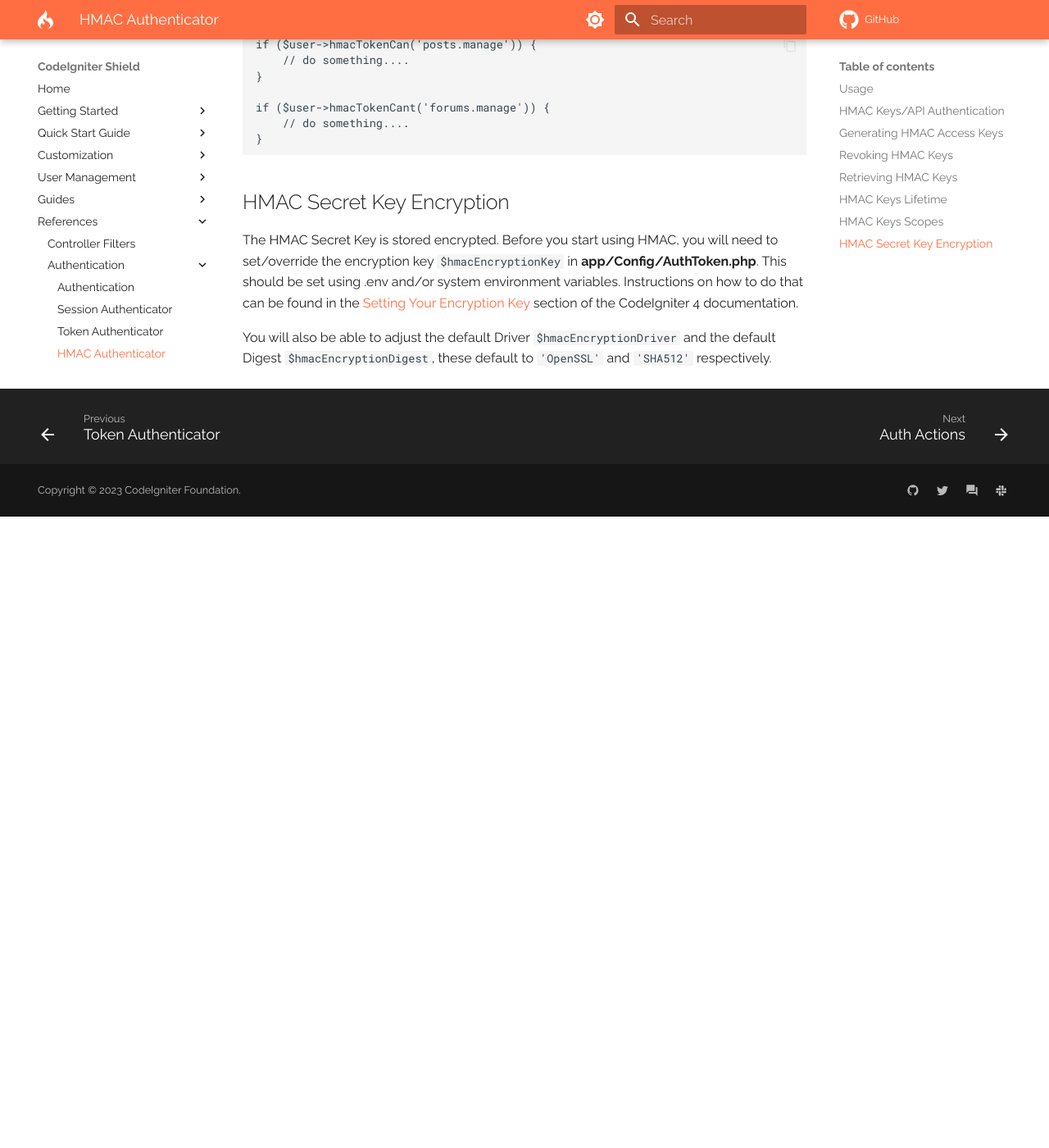
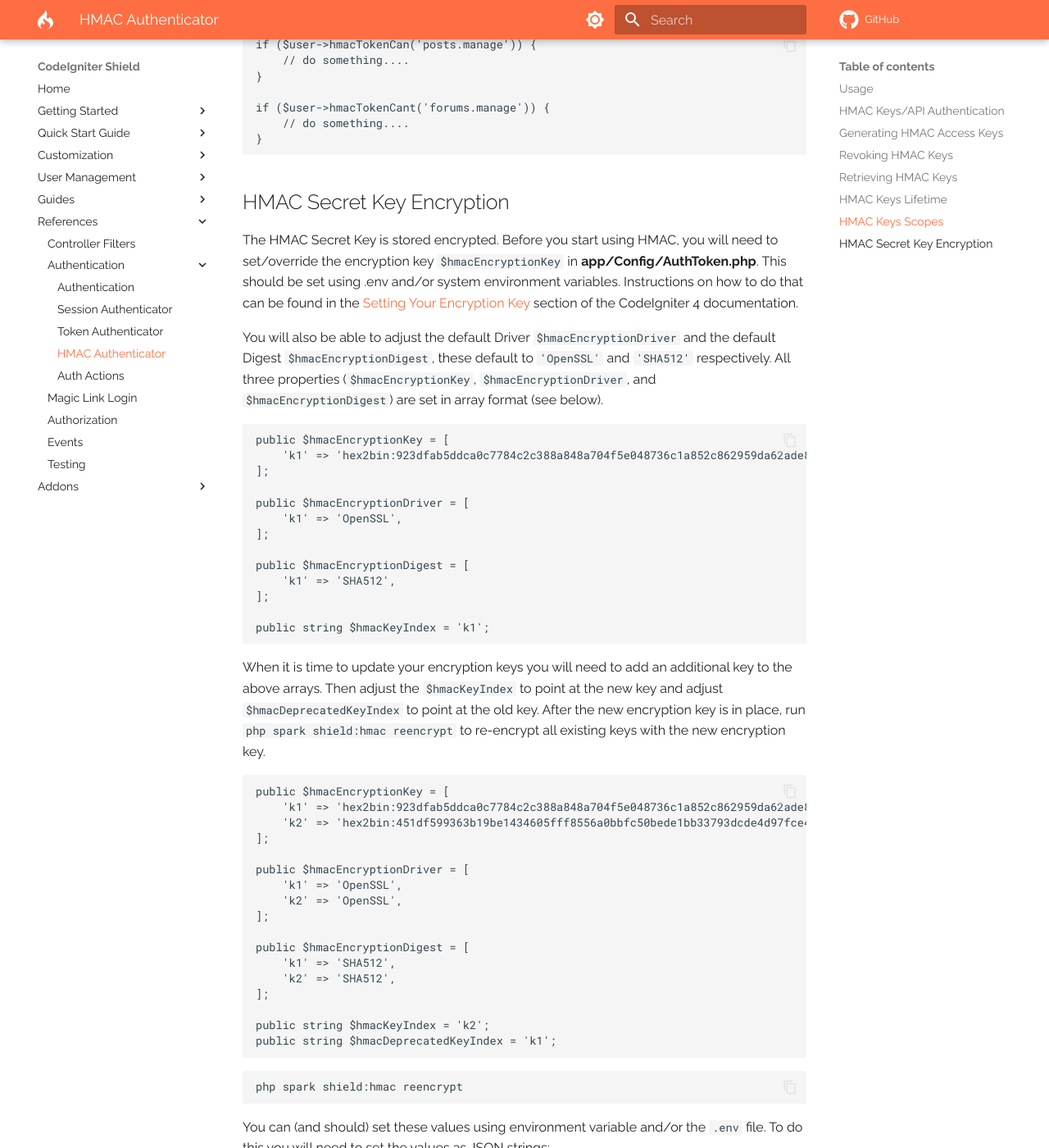
Before and after one commit to codeigniter4/shield, an MkDocs documentation site: the page built from docs/references/authentication/hmac.md, in a window 1280 px wide and 1400 px high, scrolled down 3374 px. Shown: the whole window at 82% size. Built offline with MkDocs 1.6.1 and Material for MkDocs 9.7.7, drawn with Linux system fonts in a browser that asks for light colours; comment, search, counter and statistics services are not loaded; a style sheet for code colours, icons or effects is not loaded; before the commit the page ends 4004 px from its top, so only the background shows below that; some of the changed text lies outside the part shown.

Commit message:
Updated documentation to reflect encryption key updates.

````diff
--- a/docs/references/authentication/hmac.md
+++ b/docs/references/authentication/hmac.md
@@ -166,4 +166,65 @@ Instructions on how to do that can be found in the
 section of the CodeIgniter 4 documentation.
 
 You will also be able to adjust the default Driver `$hmacEncryptionDriver` and the default Digest
-`$hmacEncryptionDigest`, these default to `'OpenSSL'` and `'SHA512'` respectively.
+`$hmacEncryptionDigest`, these default to `'OpenSSL'` and `'SHA512'` respectively. All three properties (`$hmacEncryptionKey`,
+`$hmacEncryptionDriver`, and `$hmacEncryptionDigest`) are set in array format (see below).
+
+```php
+public $hmacEncryptionKey = [
+    'k1' => 'hex2bin:923dfab5ddca0c7784c2c388a848a704f5e048736c1a852c862959da62ade8c7',
+];
+
+public $hmacEncryptionDriver = [
+    'k1' => 'OpenSSL',
+];
+
+public $hmacEncryptionDigest = [
+    'k1' => 'SHA512',
+];
+
+public string $hmacKeyIndex = 'k1';
+```
+
+When it is time to update your encryption keys you will need to add an additional key to the above arrays. Then adjust
+the `$hmacKeyIndex` to point at the new key and adjust `$hmacDeprecatedKeyIndex` to point at the old key.  After the new
+encryption key is in place, run `php spark shield:hmac reencrypt` to re-encrypt all existing keys with the new encryption
+key.
+
+```php
+public $hmacEncryptionKey = [
+    'k1' => 'hex2bin:923dfab5ddca0c7784c2c388a848a704f5e048736c1a852c862959da62ade8c7',
+    'k2' => 'hex2bin:451df599363b19be1434605fff8556a0bbfc50bede1bb33793dcde4d97fce4b0',
+];
+
+public $hmacEncryptionDriver = [
+    'k1' => 'OpenSSL',
+    'k2' => 'OpenSSL',
+];
+
+public $hmacEncryptionDigest = [
+    'k1' => 'SHA512',
+    'k2' => 'SHA512',
+];
+
+public string $hmacKeyIndex = 'k2';
+public string $hmacDeprecatedKeyIndex = 'k1';
+```
+
+```shell
+php spark shield:hmac reencrypt
+```
+
+You can (and should) set these values using environment variable and/or the `.env` file. To do this you will need to set
+the values as JSON strings:
+
+```dotenv
+authtoken.hmacEncryptionKey = '{"k1":"hex2bin:923dfab5ddca0c7784c2c388a848a704f5e048736c1a852c862959da62ade8c7","k2":"hex2bin:451df599363b19be1434605fff8556a0bbfc50bede1bb33793dcde4d97fce4b0"}'
+authtoken.hmacEncryptionDriver = '{"k1":"OpenSSL","k2":"OpenSSL"}'
+authtoken.hmacEncryptionDigest = '{"k1":"SHA512","k2":"SHA512"}'
+authtoken.hmacKeyIndex = k2
+authtoken.hmacDeprecatedKeyIndex = k1
+```
+
+Depending on the set length of the Secret Key and the type of encryption used, it is possible for the encrypted value to
+exceed the database column character limit of 255 characters.  If this happens, creation of a new HMAC identity will
+throw a `RuntimeException`.
````
Also changed, not shown: UPGRADING.md (+1 -1 lines), docs/guides/api_hmac_keys.md (+7 -3 lines), 1 other file.
